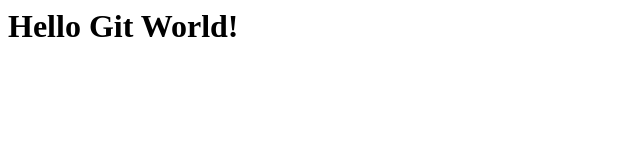
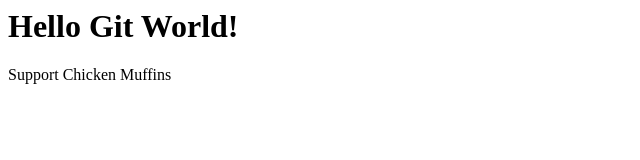
Before and after one commit to Jbro2306/GitGitHubMasterClass, a plain HTML site: page index.html in a window 1280 px wide. Shown: the whole page, without its empty margins (0-640 px from the left). Drawn offline with Linux system fonts and the light colour scheme.

Commit message:
add div and p

```diff
--- a/index.html
+++ b/index.html
@@ -1 +1,5 @@
 <h1>Hello Git World!</h1>
+
+<div>
+	<p>Support Chicken Muffins</p>
+</div>
```
